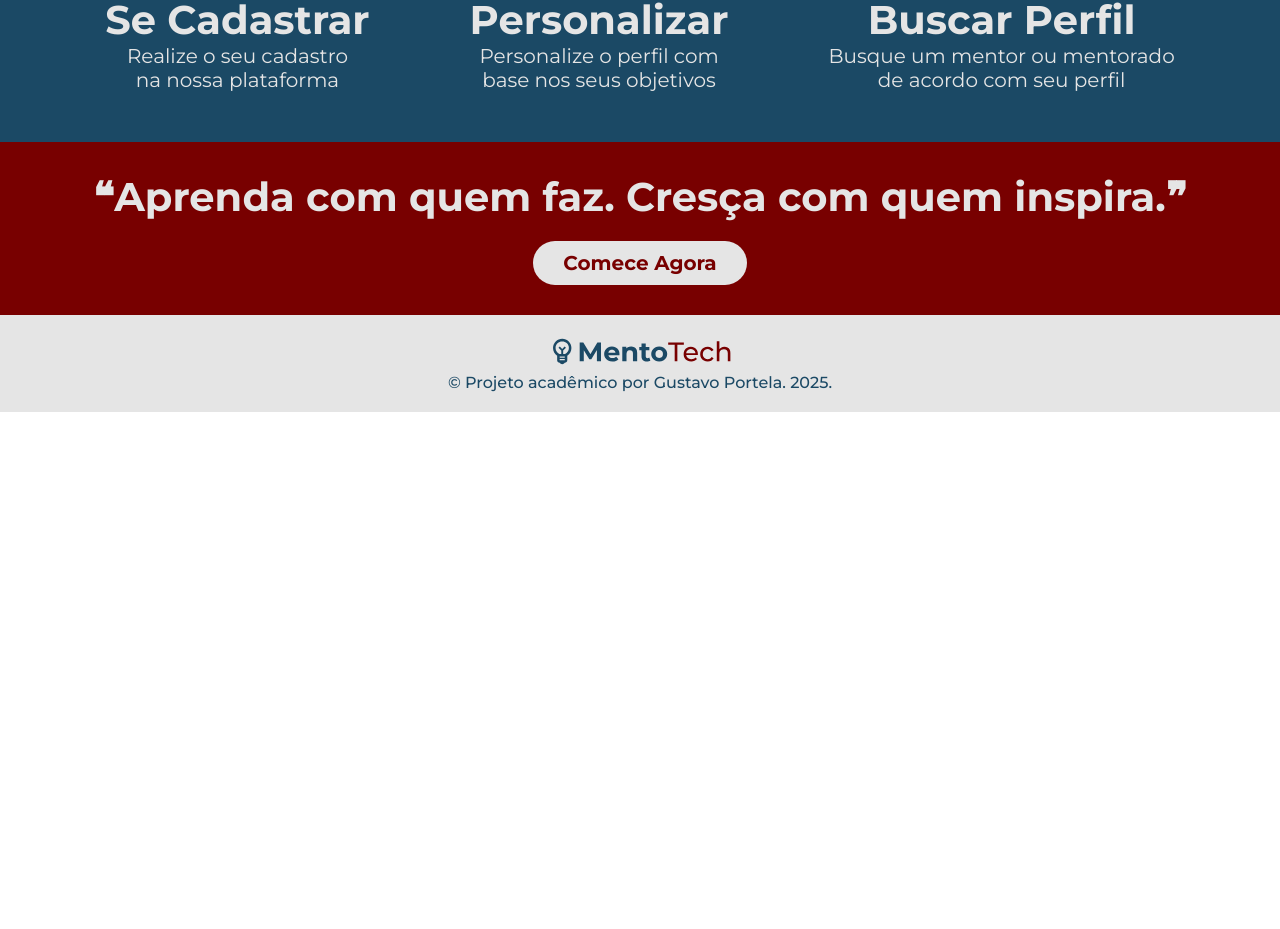
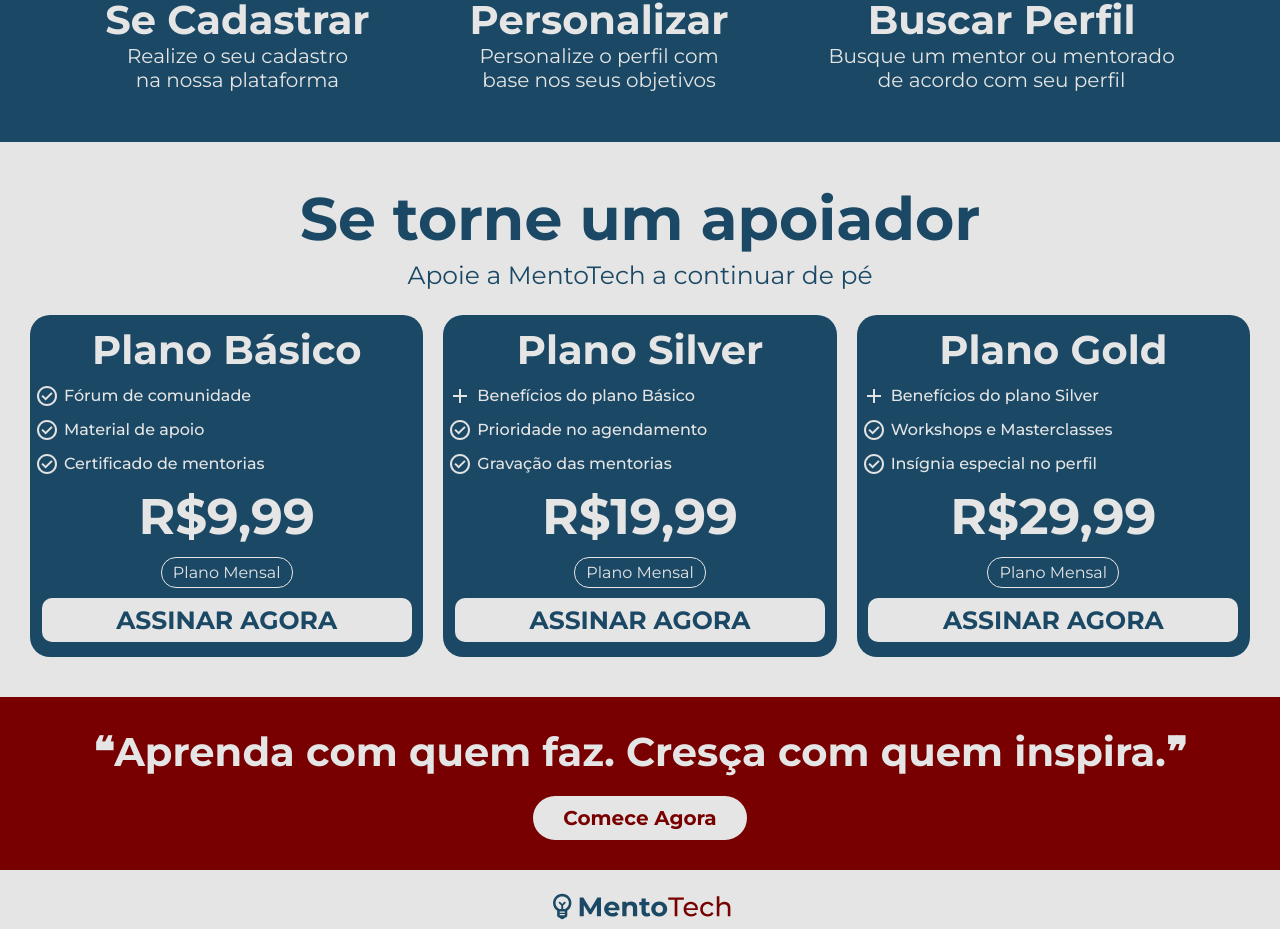
Before and after one commit to portelagu/MentoTech, a React (Create React App) app: page / in a window 1280 px wide. Shown: the part 2050-2979 px from the top of the page. Before the commit the page ends 2462 px from the top, so only its background shows below. Built offline with nearby package versions, Linux system fonts and the light colour scheme.

Commit message:
add: container de planos pagos

```diff
--- /dev/null
+++ b/src/Pages/Home/Componentes/PlanosContainer/PlanoContainer/PlanoContainer.css
@@ -0,0 +1,62 @@
+.plano-container-section {
+    background-color: #1B4965;
+    width: 400px;
+    border-radius: 20px;
+    padding: 10px 5px;
+    margin-bottom: 20px;
+}
+
+.plano-container-title {
+    color: #E5E5E5;
+    font-weight: 700;
+    font-size: 40px;
+    display: flex;
+    justify-content: center;
+}
+
+.plano-container-benefits {
+    display: flex;
+    align-items: center;
+    gap: 5px;
+    margin: 10px 0;
+}
+
+.plano-container-benefit-desc {
+    color: #E5E5E5;
+    font-weight: 500;
+}
+
+.plano-container-price {
+    color: #E5E5E5;
+    font-weight: 700;
+    font-size: 50px;
+    display: flex;
+    justify-content: center;
+    margin: 10px 0;
+}
+
+.plano-container-typeofsubscription {
+    color: #E5E5E5;
+    display: flex;
+    justify-content: center;
+    border: 1px solid #E5E5E5;
+    border-radius: 15px;
+    width: 120px;
+    margin: 10px auto;
+    padding: 5px;
+}
+
+.plano-container-button {
+    color: #1B4965;
+    background-color: #E5E5E5;
+    margin: 0 auto;
+    width: 370px;
+    display: flex;
+    justify-content: center;
+    align-items: center;
+    border-radius: 10px;
+    font-weight: 700;
+    font-size: 25px;
+    margin: 5px auto;
+    padding: 7px 0;
+}
--- /dev/null
+++ b/src/Pages/Home/Componentes/PlanosContainer/PlanoContainer/PlanoContainer.jsx
@@ -0,0 +1,33 @@
+import './PlanoContainer.css'
+import verifiedIcon from '../../../../../assets/verifiedicon.svg'
+import plusIcon from '../../../../../assets/plusicon.svg'
+
+function PlanoContainer(props){
+    return(
+        <>
+        <section className="plano-container-section">
+            <h1 className="plano-container-title">{props.title}</h1>
+
+            <div className="plano-container-benefits">
+                <img src={props.icon}/>
+                <p className="plano-container-benefit-desc">{props.benefit1}</p>
+            </div>
+            <div className="plano-container-benefits">
+                <img src={verifiedIcon}/>
+                <p className="plano-container-benefit-desc">{props.benefit2}</p>
+            </div>
+            <div className="plano-container-benefits">
+                <img src={verifiedIcon}/>
+                <p className="plano-container-benefit-desc">{props.benefit3}</p>
+            </div>
+
+            <p className="plano-container-price">R${props.price}</p>
+            <p className="plano-container-typeofsubscription">Plano Mensal</p>
+            <p className="plano-container-button">ASSINAR AGORA</p>
+
+        </section>
+        </>
+    )
+}
+
+export default PlanoContainer;
--- /dev/null
+++ b/src/Pages/Home/Componentes/PlanosContainer/PlanosContainer.css
@@ -0,0 +1,34 @@
+.planoscontainer-main-section {
+    display: flex;
+    flex-direction: column;
+    background-color: #e5e5e5;
+    padding: 20px 0 ;
+}
+
+.planoscontainer-section-header {
+    display: flex;
+    flex-direction: column;
+    justify-content: center;
+    align-items: center;
+    text-align: center;
+    margin: 20px 0;
+}
+
+.planoscontainer-title {
+    font-weight: 700;
+    color: #1B4965;
+    font-size: 60px;
+}
+
+.planoscontainer-subtitle {
+    color: #1B4965;
+    font-size: 25px;
+    font-weight: 400;
+    margin: 5px 0;
+}
+
+.planoscontainer-section-div {
+    display: flex;
+    gap: 20px;
+    margin: 0 30px;
+}
--- /dev/null
+++ b/src/Pages/Home/Componentes/PlanosContainer/PlanosContainer.jsx
@@ -0,0 +1,49 @@
+import './PlanosContainer.css'
+import { Link } from 'react-router-dom';
+import PlanoContainer from './PlanoContainer/PlanoContainer';
+import verifiedIcon from '../../../../assets/verifiedicon.svg'
+import plusIcon from '../../../../assets/plusicon.svg'
+
+function PlanosContainer(){
+    return(
+        <>
+        <main className="planoscontainer-main-section">
+            <div className="planoscontainer-section-header">
+                <h1 className="planoscontainer-title">Se torne um apoiador</h1>
+                <p className="planoscontainer-subtitle">Apoie a MentoTech a continuar de pé</p>
+            </div>
+
+            <div className="planoscontainer-section-div">
+            <PlanoContainer
+            title="Plano Básico"
+            icon={verifiedIcon}
+            benefit1="Fórum de comunidade"
+            benefit2="Material de apoio"
+            benefit3="Certificado de mentorias"
+            price="9,99"
+            />
+
+            <PlanoContainer
+            title="Plano Silver"
+            icon={plusIcon}
+            benefit1="Benefícios do plano Básico"
+            benefit2="Prioridade no agendamento"
+            benefit3="Gravação das mentorias"
+            price="19,99"
+            />
+
+            <PlanoContainer
+            title="Plano Gold"
+            icon={plusIcon}
+            benefit1="Benefícios do plano Silver"
+            benefit2="Workshops e Masterclasses"
+            benefit3="Insígnia especial no perfil"
+            price="29,99"
+            />
+            </div>
+        </main>
+        </>
+    )
+}
+
+export default PlanosContainer;
--- a/src/Pages/Home/Home.jsx
+++ b/src/Pages/Home/Home.jsx
@@ -5,6 +5,7 @@ import ActionBanner from "./Componentes/ActionBanner/ActionBanner";
 import FirstSteps from "./Componentes/FirstSteps/FirstSteps";
 import HeadBanner from "../Home/Componentes/HeadBanner/HeadBanner";
 import MentoriaInfo from "./Componentes/MentoriaInfo/MentoriaInfo";
+import PlanosContainer from "./Componentes/PlanosContainer/PlanosContainer";
 
 function Home(){
     return(
@@ -14,6 +15,7 @@ function Home(){
     <AboutUs/>
     <MentoriaInfo/>
     <FirstSteps/>
+    <PlanosContainer/>
     <ActionBanner/>
     <Footer/>
     </div>
--- a/src/Pages/SignUp/SignUp.jsx
+++ b/src/Pages/SignUp/SignUp.jsx
@@ -21,27 +21,27 @@ function SignUp(){
                 <form action="#" className="signup-form">
                     <div className='signup-form-input-div'>
                     <img src={userIcon} alt="ícone de usuário" className="signup-form-icon" />
-                    <input type="text" className="signup-form-element" placeholder='Digite o seu nome completo'/>
+                    <input type="text" className="signup-form-element" placeholder='Digite o seu nome completo' required/>
                     </div>
 
                     <div className='signup-form-input-div'>
                     <img src={emailIcon1} alt="ícone de e-mail" className="signup-form-icon" />
-                    <input type="text" className="signup-form-element" placeholder='Escolha um nome de usuário'/>
+                    <input type="text" className="signup-form-element" placeholder='Escolha um nome de usuário' required/>
                     </div>
 
                     <div className='signup-form-input-div'>
                     <img src={emailIcon2} alt="ícone de e-mail" className="signup-form-icon" />
-                    <input type="text" className="signup-form-element" placeholder='Digite o seu e-mail'/>
+                    <input type="email" className="signup-form-element" placeholder='Digite o seu e-mail' required/>
                     </div>
 
                     <div className='signup-form-input-div'>
                     <img src={passwordIcon} alt="ícone de senha" className="signup-form-icon" />
-                    <input type="text" className="signup-form-element" placeholder='Digite a senha'/>
+                    <input type="text" className="signup-form-element" placeholder='Digite a senha' required/>
                     </div>
 
                     <div className='signup-form-input-div'>
                     <img src={passwordIcon} alt="ícone de senha" className="signup-form-icon" />
-                    <input type="text" className="signup-form-element" placeholder='Digite a senha novamente'/>
+                    <input type="text" className="signup-form-element" placeholder='Digite a senha novamente' required/>
                     </div>
 
 
```
Also changed, not shown: src/assets/plusicon.svg (added), src/assets/verifiedicon.svg (added).
